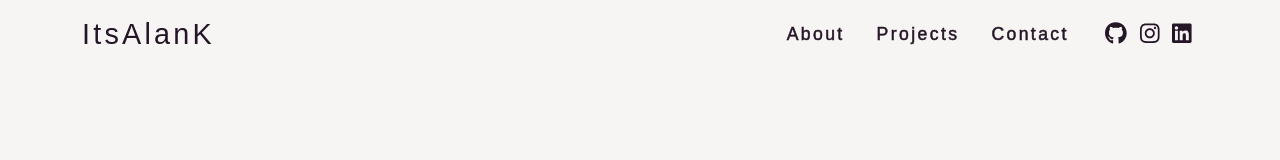
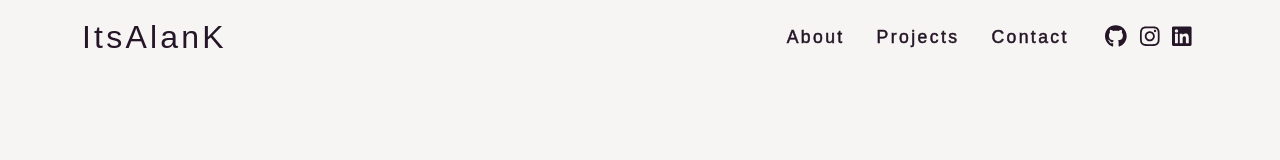
Before and after one commit to ItsAlanK/portfolio-site, a React (Create React App) app: page / in a window 1280 px wide. Shown: the top 160 px of the page. Built offline with nearby package versions, Linux system fonts and the light colour scheme; a web font is replaced by a local one.

Commit message:
Add on hover drop shadow to logo

```diff
--- a/src/style/navbar.scss
+++ b/src/style/navbar.scss
@@ -12,7 +12,7 @@
 
 .navbar-brand {
     font-family: style.$logo-font;
-    font-size: 1.8rem !important;
+    font-size: 2rem !important;
     letter-spacing: 0.2rem;
     color: style.$dark-purple !important;
 }
@@ -21,6 +21,7 @@
 .navbar-brand.active {
     color: style.$teal !important;
     -webkit-text-stroke: 0.5px style.$teal;
+    text-shadow: 2px 2px 0 style.$orange;
 }
 
 .nav-link,
```
